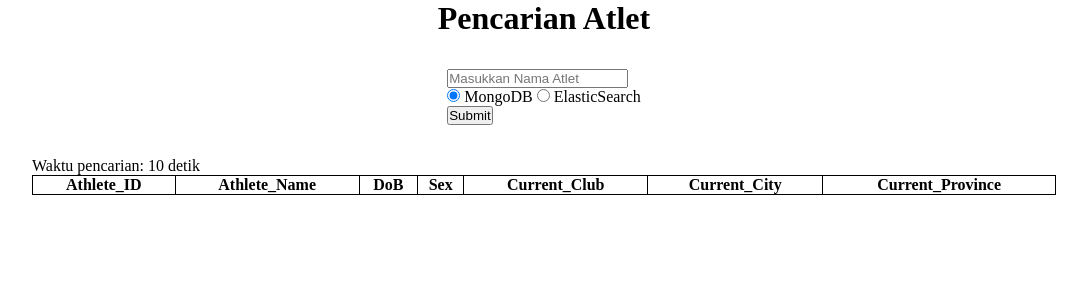
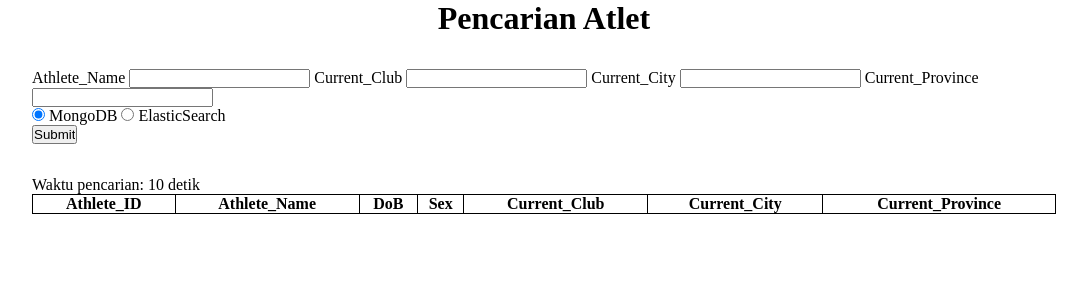
Before and after one commit to rakkaalhazimi/athlete-website, a Flask app: page / in a window 1280 px wide. Shown: the part 50-350 px from the top of the page, without its empty margins (96-1183 px from the left). Run offline with Flask 2, Linux system fonts and the light colour scheme; data that the repository does not hold is empty.

Commit message:
add search model and refactor input form

```diff
--- a/app/routes.py
+++ b/app/routes.py
@@ -1,18 +1,20 @@
 from flask import request, render_template
 from app import app, mongo_client, elastic_client
-from app.models import athlete_fields, achievment_fields
+from app.models import athlete_fields, athlete_search_fields, achievment_fields
+
 
 @app.route("/", methods=["GET"])
 def home():
-    query = request.args.get("query")
+    query = request.args.get("Athlete_Name")
     if not query:
-        athletes = mongo_client.search_data()
+        athletes_data = mongo_client.search_data()
     else:
         filters = {"Athlete_Name": query}
-        athletes = mongo_client.search_data(filters=filters)
+        athletes_data = mongo_client.search_data(filters=filters)
 
     return render_template(
         "index.html",
         athlete_fields=athlete_fields,
-        athletes=athletes
+        athlete_search_fields=athlete_search_fields,
+        athletes_data=athletes_data
     )
--- a/app/templates/index.html
+++ b/app/templates/index.html
@@ -6,8 +6,13 @@
 <!-- Search Bar -->
 <div class="search-bar-wrapper">
   <form method="get">
+
     <!-- Query Input -->
-    <input type="text" placeholder="Masukkan Nama Atlet" name="query">
+    {% for field in athlete_search_fields %}
+      {% set id_ = field + "_search" %}
+      <label for={{ id_ }}>{{ field }}</label>
+      <input type="text" name={{ field }} id={{ id_ }}>
+    {% endfor %}
 
     <!-- Database Type -->
     <br>
@@ -39,7 +44,7 @@
     </tr>
 
     <!-- Athlete Data -->
-    {% for athlete in athletes %}
+    {% for athlete in athletes_data %}
       <tr>
         {% for field in athlete_fields %}
           <td>{{ athlete.get(field) }}</td>
```
Also changed, not shown: app/models.py (+16 -7 lines).
